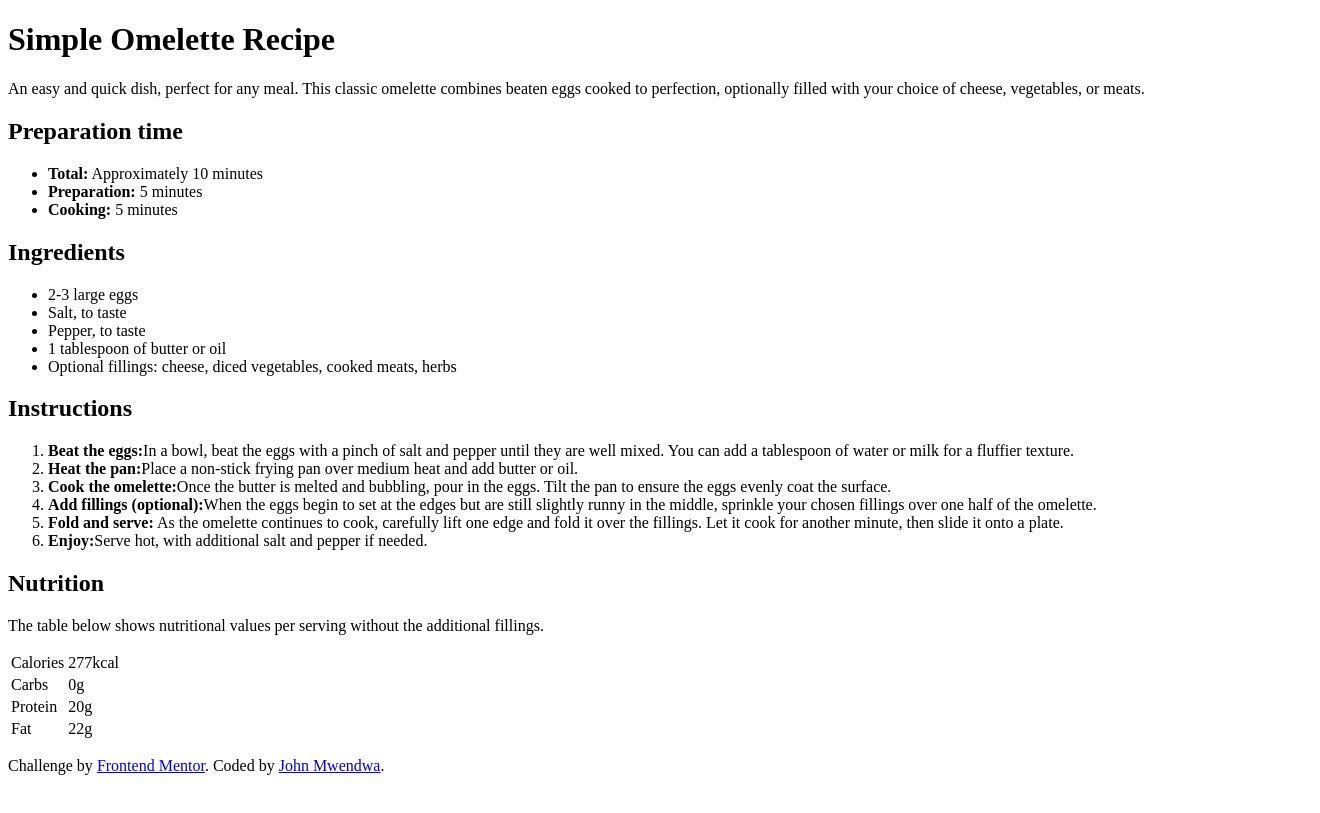
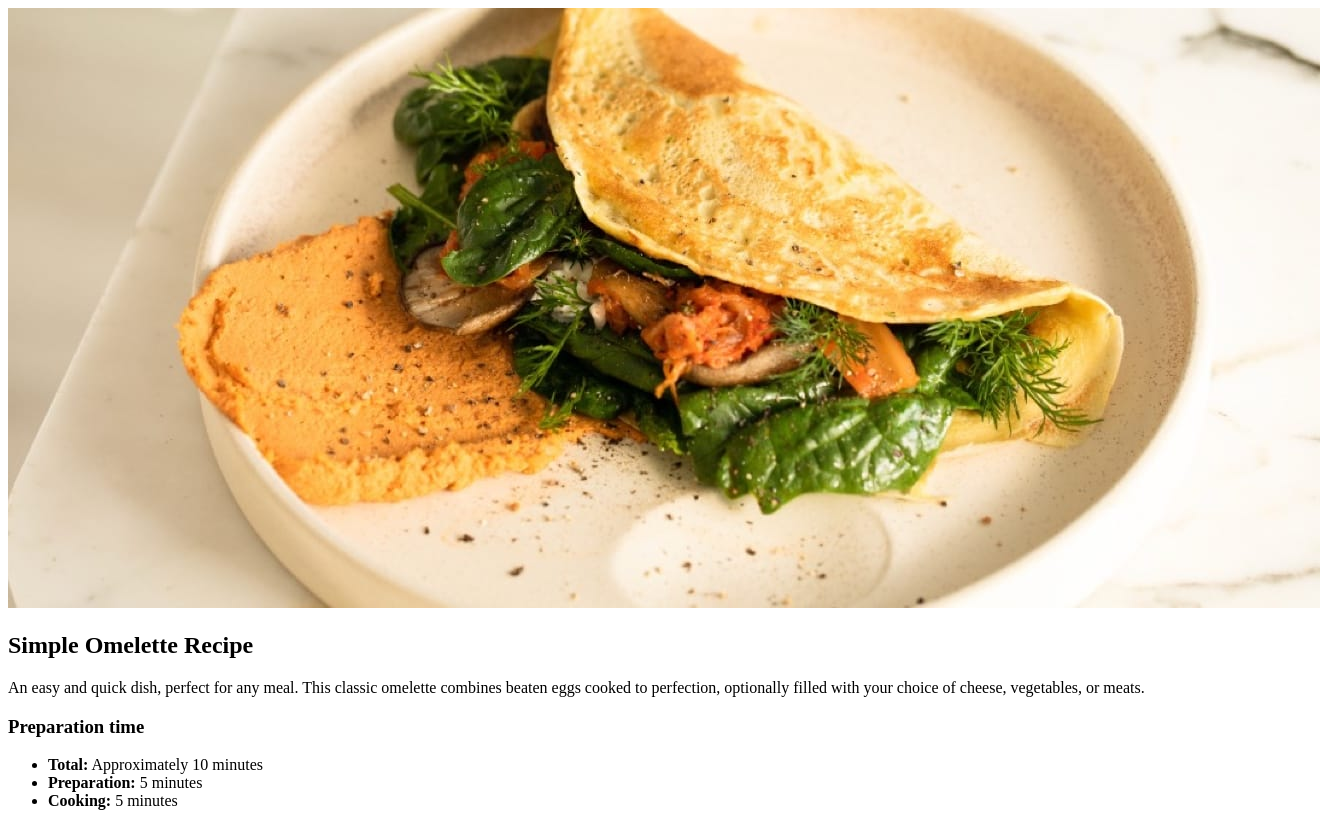
Before and after one commit to JohnMwendwa/recipe-page, a plain HTML site: page index.html in a window 1280 px wide. Shown: the top 813 px of the page, 1320 px wide, since content can reach past the window. Drawn offline with Linux system fonts and the light colour scheme.

Commit message:
add image container

```diff
--- a/index.html
+++ b/index.html
@@ -27,14 +27,23 @@
   </head>
   <body>
     <main>
+      <div class="image__container">
+        <img
+          src="assets/images/image-omelette.jpeg"
+          alt="An image of omelette"
+        />
+      </div>
+      <div class="container">
+        <section class="section section__header">
           <h1>Simple Omelette Recipe</h1>
           <p>
             An easy and quick dish, perfect for any meal. This classic omelette
-        combines beaten eggs cooked to perfection, optionally filled with your
-        choice of cheese, vegetables, or meats.
+            combines beaten eggs cooked to perfection, optionally filled with
+            your choice of cheese, vegetables, or meats.
           </p>
+        </section>
         <section class="section section__preparation">
-        <h2>Preparation time</h2>
+          <h3>Preparation time</h3>
           <ul>
             <li><b>Total:</b> Approximately 10 minutes</li>
             <li><b>Preparation:</b> 5 minutes</li>
@@ -77,9 +86,9 @@
               chosen fillings over one half of the omelette.
             </li>
             <li>
-            <b> Fold and serve:</b> As the omelette continues to cook, carefully
-            lift one edge and fold it over the fillings. Let it cook for another
-            minute, then slide it onto a plate.
+              <b> Fold and serve:</b> As the omelette continues to cook,
+              carefully lift one edge and fold it over the fillings. Let it cook
+              for another minute, then slide it onto a plate.
             </li>
             <li>
               <b>Enjoy:</b>Serve hot, with additional salt and pepper if needed.
@@ -113,6 +122,7 @@
             </tbody>
           </table>
         </section>
+      </div>
     </main>
 
     <footer class="attribution">
```
Lines whose indentation alone changed are shown as unchanged.
